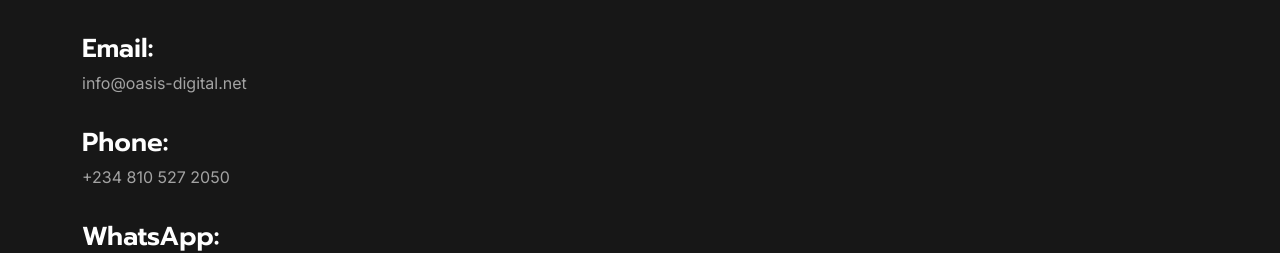
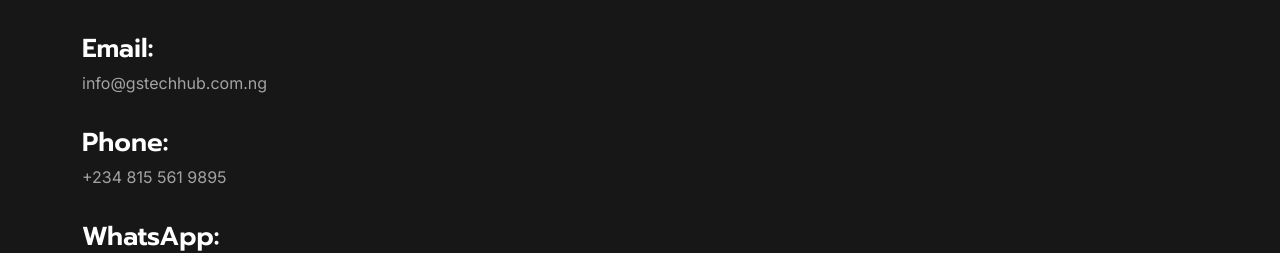
Before and after one commit to Gs-Tech-Hub/gstechhub-web, a React (Create React App) app: page /contact in a window 1280 px wide. Shown: the part 631-884 px from the top of the page. Built offline with nearby package versions, Linux system fonts and the light colour scheme.

Commit message:
update contact page

```diff
--- a/src/pages/ContactPage.jsx
+++ b/src/pages/ContactPage.jsx
@@ -28,11 +28,11 @@ export default function ContactPage() {
               <ul className="cs_mp0 cs_contact_info">
                 <li>
                   <h3 className="cs_fs_29 cs_semibold">Email:</h3>
-                  <p className="mb-0">info@oasis-digital.net</p>
+                  <p className="mb-0">info@gstechhub.com.ng</p>
                 </li>
                 <li>
                   <h3 className="cs_fs_29 cs_semibold">Phone:</h3>
-                  <p className="mb-0">+234 810 527 2050</p>
+                  <p className="mb-0">+234 815 561 9895</p>
                 </li>
                 <li>
                   <h3 className="cs_fs_29 cs_semibold">WhatsApp:</h3>
```
